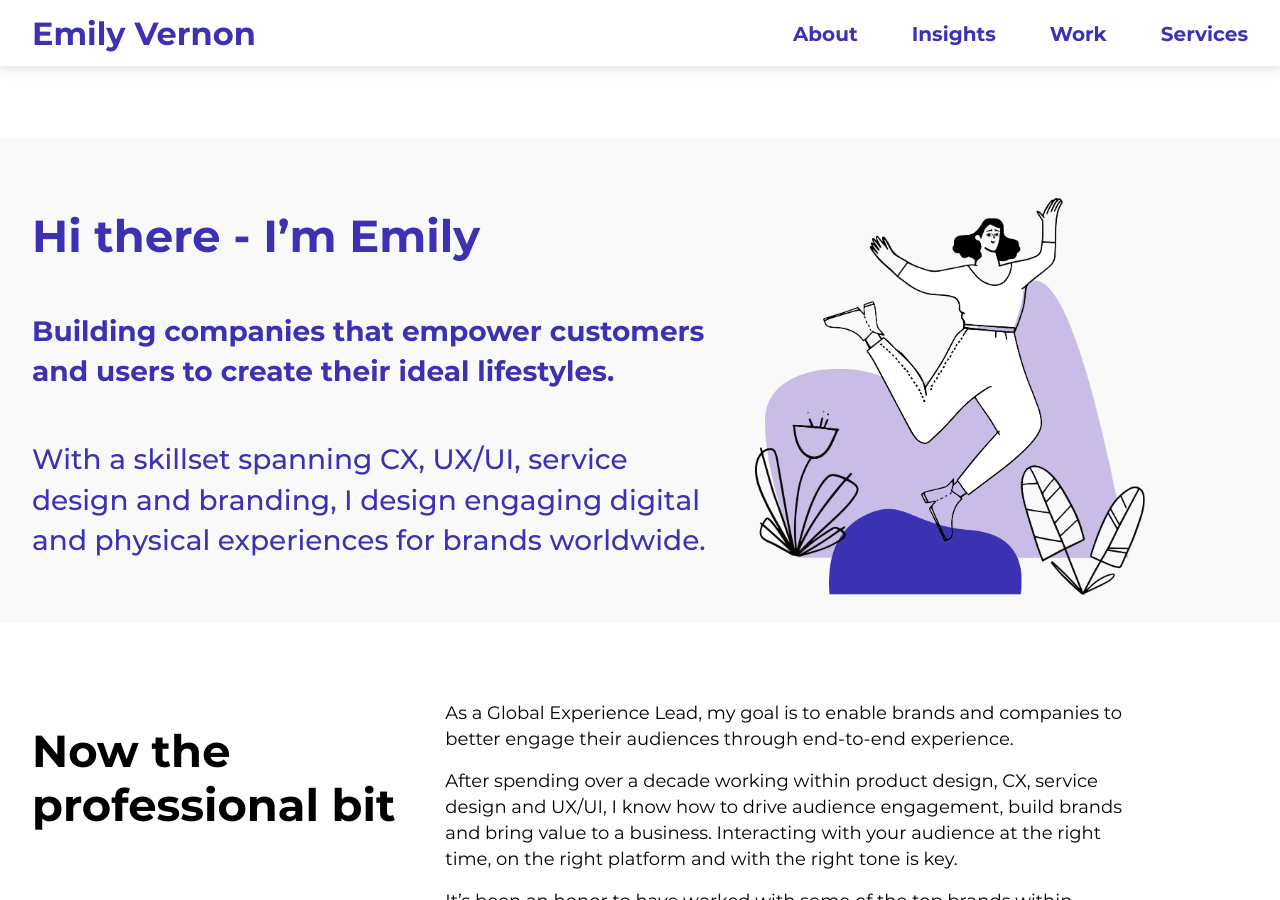
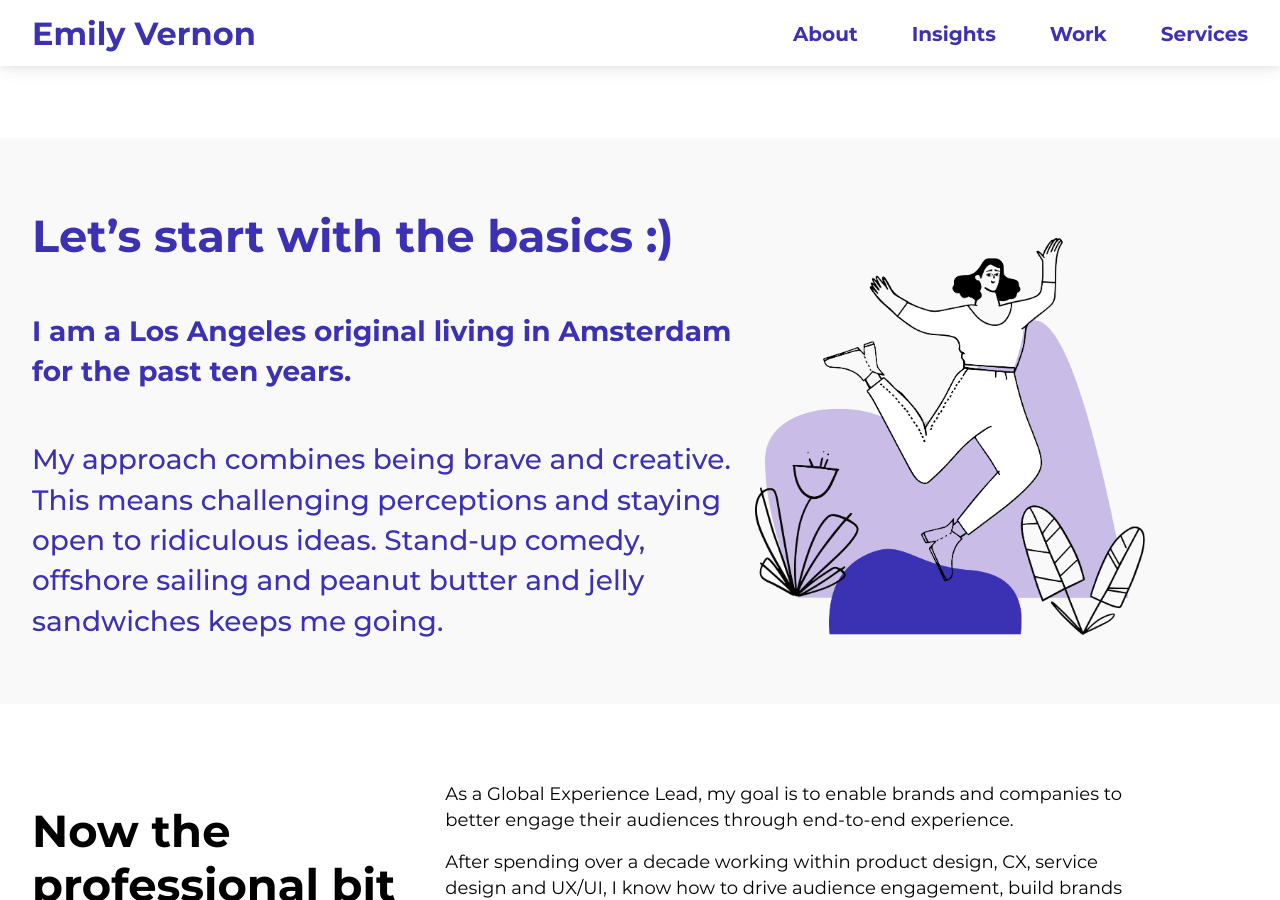
Before and after one commit to emilygv/emilyvernon.com, a Jekyll site: the page built from about.md, in a window 1280 px wide and 900 px high, scrolled down 328 px. Built offline with Jekyll 4.4.1, drawn with Linux system fonts in a browser that asks for light colours.

Commit message:
text fix

```diff
--- a/about.md
+++ b/about.md
@@ -9,9 +9,9 @@ hero_text: <mark>Experience lead with</mark> <br><mark class="normal">experience
 ---
 
 {% include hero_intro.html
-title= "Hi there - I’m Emily"
-subtitle= "Building companies that empower customers and users to create their ideal lifestyles."
-description= "With a skillset spanning CX, UX/UI, service design and branding, I design engaging digital and physical experiences for brands worldwide."
+title= "Let’s start with the basics :)"
+subtitle= "I am a Los Angeles original living in Amsterdam for the past ten years."
+description= "My approach combines being brave and creative. This means challenging  perceptions and staying open to ridiculous ideas. Stand-up comedy, offshore sailing and peanut butter and jelly sandwiches keeps me going."
 image= "/assets/images/about_hero.png"
 %}
 
```
Also changed, not shown: index.md (+1 -1 lines), 1 other file.
